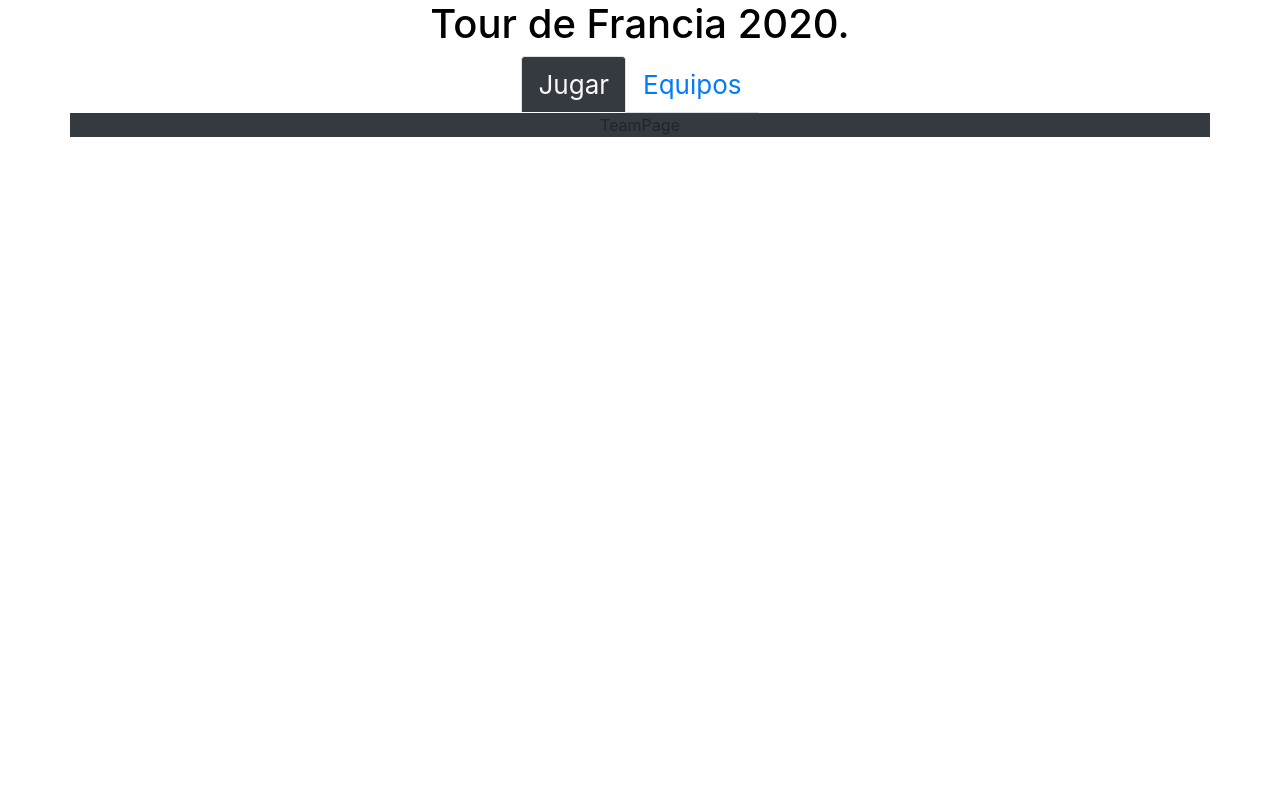
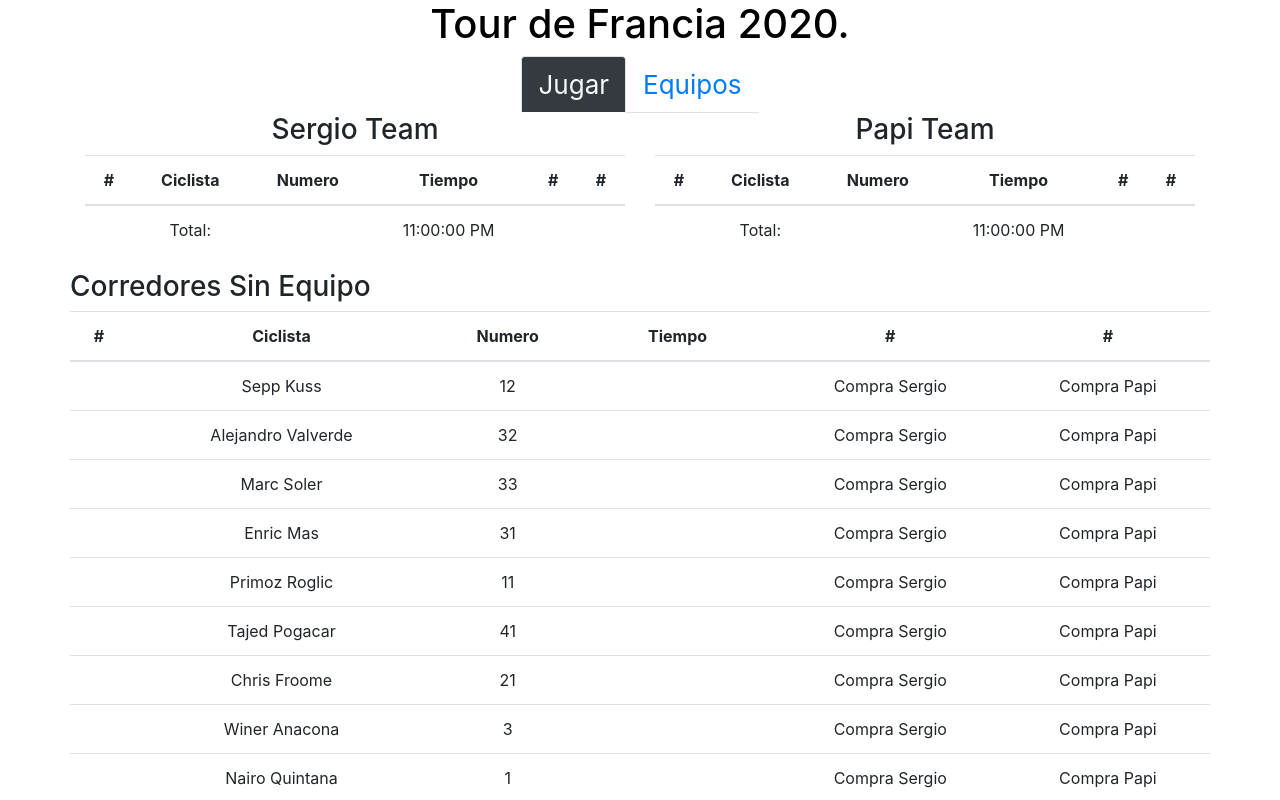
Before and after one commit to smarcilla/bikes-reactjsapp, a React (Create React App) app: page /teams in a window 1280 px wide. Shown: the top 800 px of the page. Built offline with nearby package versions, Linux system fonts and the light colour scheme.

Commit message:
Implemented teams tab (#4)

```diff
--- a/src/App.js
+++ b/src/App.js
@@ -5,6 +5,8 @@ import "./App.css";
 
 import Routes from "./routes";
 import Nav from "./components/Nav";
+
+import { createScore, getPlayers } from "./stores/reducers";
 
 const tabItems = [
   { id: "nav-play-tab", contentId: "nav-play", label: "Jugar", href: "/" },
@@ -16,10 +18,25 @@ const tabItems = [
   },
 ];
 
+const INITIAL_STATE = 0;
+const TOTAL_STATE = 21;
+
 function App() {
   const [navSelected, setNavSelect] = useState(tabItems[0].id);
+  const [currentScore, setCurrentScore] = useState(createScore());
+  const [totalScore, setTotalScore] = useState(createScore());
+  const [currentStage, setCurrentStage] = useState(INITIAL_STATE);
 
-  console.info(navSelected);
+  const [sergioTeam, setSergioTeam] = useState({
+    currentScore: [],
+    totalScore: [],
+  });
+  const [papiTeam, setPapiTeam] = useState({
+    currentScore: [],
+    totalScore: [],
+  });
+
+  const [freeTeam, setFreeTeam] = useState(getPlayers());
 
   return (
     <div className="App">
@@ -29,7 +46,24 @@ function App() {
           <Nav {...{ navSelected, setNavSelect, tabItems }} />
         </header>
 
-        <Routes />
+        <Routes
+          {...{
+            currentScore,
+            setCurrentScore,
+            totalScore,
+            setTotalScore,
+            currentStage,
+            setCurrentStage,
+            INITIAL_STATE,
+            TOTAL_STATE,
+            sergioTeam,
+            setSergioTeam,
+            papiTeam,
+            setPapiTeam,
+            freeTeam,
+            setFreeTeam,
+          }}
+        />
       </BrowserRouter>
     </div>
   );
--- a/src/components/Screen.js
+++ b/src/components/Screen.js
@@ -1,5 +1,3 @@
-import { useState } from "react";
-
 import Score from "./Score";
 
 import {
@@ -10,19 +8,20 @@ import {
   createScore,
 } from "../stores/reducers";
 
-const INITIAL_STATE = 0;
-const TOTAL_STATE = 21;
-
 const Screen = ({
   playBtn,
   startRaceBtn,
   currentStageTitle,
   totalStageTitle,
+  currentStage,
+  currentScore,
+  totalScore,
+  setCurrentScore,
+  setCurrentStage,
+  setTotalScore,
+  INITIAL_STATE,
+  TOTAL_STATE,
 }) => {
-  const [currentScore, setCurrentScore] = useState(createScore());
-  const [totalScore, setTotalScore] = useState(createScore());
-  const [currentStage, setCurrentStage] = useState(INITIAL_STATE);
-
   const playAction = () => {
     if (currentStage < TOTAL_STATE) {
       const cs = calculateScore(currentScore);
@@ -35,7 +34,7 @@ const Screen = ({
   const startRaceAction = () => {
     setCurrentScore(createScore());
     setTotalScore(createScore());
-    setCurrentStage(1);
+    setCurrentStage(INITIAL_STATE);
   };
 
   return (
--- /dev/null
+++ b/src/components/Team.js
@@ -0,0 +1,76 @@
+import React from "react";
+
+const NAME_CYCLIST = "Ciclista";
+const NUMBER_CYCLIST = "Numero";
+const TIME_CYCLIST = "Tiempo";
+
+const formatTotalTime = (time) => {
+  const d = new Date(0);
+  d.setSeconds(time - 60 * 60);
+
+  return d.toLocaleTimeString();
+};
+
+const Team = (props) => {
+  return (
+    <>
+      <h3>{props.title}</h3>
+      <table className="table">
+        <thead>
+          <tr>
+            <th scope="col">#</th>
+            <th scope="col">{NAME_CYCLIST}</th>
+            <th scope="col">{NUMBER_CYCLIST}</th>
+            <th scope="col">{TIME_CYCLIST}</th>
+            <th scope="col">#</th>
+            <th scope="col">#</th>
+          </tr>
+        </thead>
+        <tbody>
+          {props.players.map((c, index) => (
+            <tr key={index}>
+              <td></td>
+              <td>{c.name}</td>
+              <td>{c.number}</td>
+              <td>{c.time ? c.time.formated : ""}</td>
+              <td onClick={() => c.addToSergioTeam && c.addToSergioTeam()}>
+                {c.addToSergioTeam && "Compra Sergio"}
+              </td>
+              <td
+                onClick={() =>
+                  c.removePlayer
+                    ? c.removePlayer()
+                    : c.addToPapiTeam
+                    ? c.addToPapiTeam()
+                    : null
+                }
+              >
+                {c.removePlayer
+                  ? "Vender"
+                  : c.addToPapiTeam
+                  ? "Compra Papi"
+                  : ""}
+              </td>
+            </tr>
+          ))}
+
+          <tr>
+            <td></td>
+            <td>Total: </td>
+            <td></td>
+            <td>
+              {formatTotalTime(
+                props.players.reduce((acc, p) => {
+                  return acc + (p.time ? p.time.time : 0);
+                }, 0)
+              )}
+            </td>
+            <td></td>
+          </tr>
+        </tbody>
+      </table>
+    </>
+  );
+};
+
+export default Team;
--- a/src/pages/MainScorePage.js
+++ b/src/pages/MainScorePage.js
@@ -7,6 +7,6 @@ const pageProps = {
   totalStageTitle: "Clasificacion General ",
 };
 
-const MainScorePage = () => <Screen {...pageProps} />;
+const MainScorePage = (props) => <Screen {...{ ...pageProps, ...props }} />;
 
 export default MainScorePage;
--- a/src/pages/TeamPage.js
+++ b/src/pages/TeamPage.js
@@ -1,3 +1,104 @@
-const TeamPage = () => <div className="container bg-dark">TeamPage</div>;
+import Team from "../components/Team";
+
+import { calculateFormatedDate, sortScore } from "../stores/reducers";
+
+const TeamPage = (props) => {
+  const addToTeam = (team, setTeam, toTeam, setToTeam, c) => {
+    if (
+      team.totalScore.length < 9 &&
+      !team.totalScore.find((cc) => cc.number === c.number)
+    ) {
+      setTeam({
+        ...team,
+        totalScore: [...team.totalScore, c],
+      });
+
+      setToTeam(toTeam.filter((cc) => cc.number !== c.number));
+    }
+  };
+
+  const removeFromTeam = (fromTeam, setFromTeam, toTeam, setToTeam, c) => {
+    if (fromTeam.totalScore.find((cc) => cc.number === c.number)) {
+      setFromTeam({
+        ...fromTeam,
+        totalScore: fromTeam.totalScore.filter((cc) => cc.number !== c.number),
+      });
+
+      setToTeam([...toTeam, c]);
+    }
+  };
+
+  return (
+    <div className="container ">
+      <div className="row">
+        <div className="col">
+          <Team
+            title="Sergio Team"
+            players={props.sergioTeam.totalScore.map((c) => ({
+              ...c,
+              time: calculateFormatedDate(
+                sortScore,
+                props.totalScore
+              )(props.totalScore.find((cc) => cc.number === c.number).time),
+              removePlayer: () =>
+                removeFromTeam(
+                  props.sergioTeam,
+                  props.setSergioTeam,
+                  props.freeTeam,
+                  props.setFreeTeam,
+                  c
+                ),
+            }))}
+          />
+        </div>
+        <div className="col">
+          <Team
+            title="Papi Team"
+            players={props.papiTeam.totalScore.map((c) => ({
+              ...c,
+              time: calculateFormatedDate(
+                sortScore,
+                props.totalScore
+              )(props.totalScore.find((cc) => cc.number === c.number).time),
+              removePlayer: () =>
+                removeFromTeam(
+                  props.papiTeam,
+                  props.setPapiTeam,
+                  props.freeTeam,
+                  props.setFreeTeam,
+                  c
+                ),
+            }))}
+          />
+        </div>
+      </div>
+      <div className="row"></div>
+      <div className="row">
+        <Team
+          title="Corredores Sin Equipo"
+          players={props.freeTeam.map((c) => ({
+            ...c,
+            addToSergioTeam: () =>
+              addToTeam(
+                props.sergioTeam,
+                props.setSergioTeam,
+                props.freeTeam,
+                props.setFreeTeam,
+                c
+              ),
+            addToPapiTeam: () =>
+              addToTeam(
+                props.papiTeam,
+                props.setPapiTeam,
+                props.freeTeam,
+                props.setFreeTeam,
+                c
+              ),
+          }))}
+        />
+      </div>
+    </div>
+  );
+};
 
 export default TeamPage;
--- a/src/routes/index.js
+++ b/src/routes/index.js
@@ -3,11 +3,15 @@ import { Switch, Route } from "react-router-dom";
 import MainScorePage from "../pages/MainScorePage";
 import TeamPage from "../pages/TeamPage";
 
-const Routes = () => (
+const Routes = (props) => (
   <Switch>
-    <Route path="/" exact component={MainScorePage} />
-    <Route path="/teams" component={TeamPage} />
-    <Route component={MainScorePage} />
+    <Route
+      path="/"
+      exact
+      render={(p) => <MainScorePage {...{ ...p, ...props }} />}
+    />
+    <Route path="/teams" render={(p) => <TeamPage {...{ ...p, ...props }} />} />
+    <Route render={(p) => <MainScorePage {...{ ...p, ...props }} />} />
   </Switch>
 );
 export default Routes;
--- a/src/stores/reducers.js
+++ b/src/stores/reducers.js
@@ -1,4 +1,4 @@
-const getPlayers = () => [
+export const getPlayers = () => [
   {
     name: "Sepp Kuss",
     number: 12,
@@ -231,3 +231,13 @@ export const getFormatedScore = (fn) => (score) => {
     ).toLocaleTimeString(),
   }));
 };
+
+export const calculateFormatedDate = (sortFn, score) => (playerTime) => {
+  const sortedScore = sortFn(score);
+  const firstPlayer = sortedScore[0];
+
+  const d = new Date(playerTime - firstPlayer.time - 60 * 60 * 1000);
+  const time = d.getHours() * 60 * 60 + d.getMinutes() * 60 + d.getSeconds();
+
+  return { formated: d.toLocaleTimeString(), time };
+};
```
